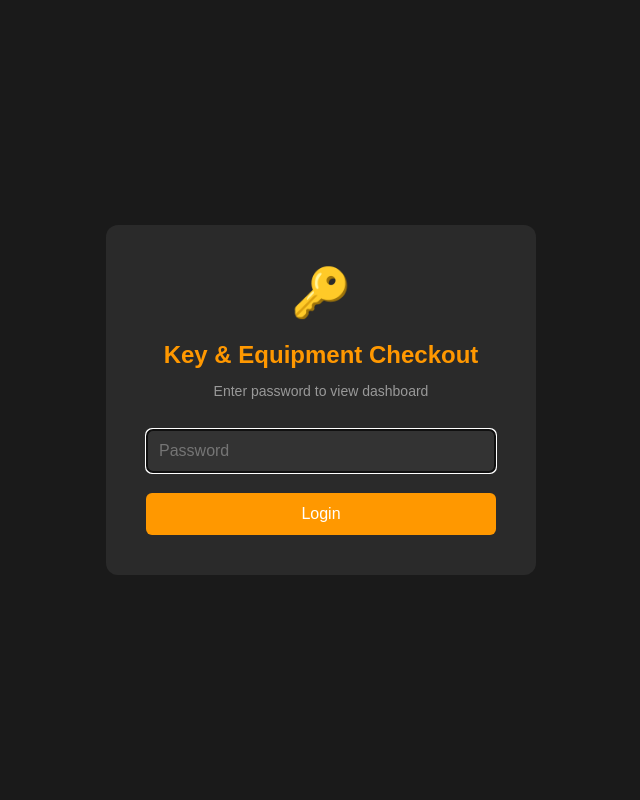
After one commit to sambollman/equipment-checkout-generic, a Flask app: page /dashboard/login in a window 1280 px wide. The commit adds this page. Shown: the whole page, without its empty margins (319-959 px from the left). Run offline with Flask 3, Linux system fonts and the light colour scheme.

Commit message:
Add dashboard password protection, update branding to Key & Equipment Checkout, remove police-specific references

```diff
--- a/app.py
+++ b/app.py
@@ -10,6 +10,9 @@ from functools import wraps
 # Kiosk authentication (HTTP Basic Auth)
 KIOSK_USER = os.getenv('KIOSK_USER', 'kiosk')
 KIOSK_PASS = os.getenv('KIOSK_PASS', 'change-this-in-production')
+
+# Dashboard password (protects the main dashboard view)
+DASHBOARD_PASS = os.getenv('DASHBOARD_PASS', '')
 
 def require_kiosk_auth(f):
     """Decorator to require HTTP Basic Auth for kiosk endpoints"""
@@ -21,6 +24,15 @@ def require_kiosk_auth(f):
         return f(*args, **kwargs)
     return decorated_function
 
+def require_dashboard_auth(f):
+    """Decorator to require dashboard login"""
+    @wraps(f)
+    def decorated_function(*args, **kwargs):
+        if DASHBOARD_PASS and not session.get('dashboard_authenticated'):
+            return redirect(url_for('dashboard_login'))
+        return f(*args, **kwargs)
+    return decorated_function
+
 # Okta proxy authentication (production)
 
 # Admin users authorized to access admin panel
@@ -58,6 +70,7 @@ def compact_database():
 
 
 @app.route('/')
+@require_dashboard_auth
 def index():
     """Main page showing all key fobs and their status"""
     conn = get_db()
@@ -752,6 +765,24 @@ def api_search_equipment():
         conn.close()
         return {'error': str(e)}, 500
 
+@app.route('/dashboard/login', methods=['GET', 'POST'])
+def dashboard_login():
+    """Dashboard login page"""
+    if request.method == 'POST':
+        password = request.form.get('password')
+        if password == DASHBOARD_PASS:
+            session['dashboard_authenticated'] = True
+            return redirect(url_for('index'))
+        else:
+            return render_template('dashboard_login.html', error='Invalid password')
+    return render_template('dashboard_login.html')
+
+@app.route('/dashboard/logout')
+def dashboard_logout():
+    """Dashboard logout"""
+    session.pop('dashboard_authenticated', None)
+    return redirect(url_for('dashboard_login'))
+
 # Admin login - only available if ADMIN_PASSWORD is set
 if ADMIN_PASSWORD:
     @app.route('/admin/login', methods=['GET', 'POST'])
--- /dev/null
+++ b/templates/dashboard_login.html
@@ -0,0 +1,81 @@
+<!DOCTYPE html>
+<html>
+<head>
+    <title>Dashboard Login</title>
+    <style>
+        body {
+            font-family: Arial, sans-serif;
+            background-color: #1a1a1a;
+            display: flex;
+            justify-content: center;
+            align-items: center;
+            height: 100vh;
+            margin: 0;
+        }
+        .login-container {
+            background: #2a2a2a;
+            padding: 40px;
+            border-radius: 12px;
+            width: 350px;
+            text-align: center;
+        }
+        h1 {
+            color: #FF9800;
+            margin-bottom: 10px;
+            font-size: 24px;
+        }
+        p {
+            color: #999;
+            margin-bottom: 30px;
+            font-size: 14px;
+        }
+        input[type="password"] {
+            width: 100%;
+            padding: 12px;
+            margin-bottom: 20px;
+            border: 1px solid #444;
+            border-radius: 6px;
+            background: #333;
+            color: white;
+            font-size: 16px;
+            box-sizing: border-box;
+        }
+        button {
+            width: 100%;
+            padding: 12px;
+            background: #FF9800;
+            color: white;
+            border: none;
+            border-radius: 6px;
+            font-size: 16px;
+            cursor: pointer;
+        }
+        button:hover {
+            background: #F57C00;
+        }
+        .error {
+            color: #f44336;
+            margin-bottom: 15px;
+            font-size: 14px;
+        }
+        .icon {
+            font-size: 48px;
+            margin-bottom: 20px;
+        }
+    </style>
+</head>
+<body>
+    <div class="login-container">
+        <div class="icon">🔑</div>
+        <h1>Key & Equipment Checkout</h1>
+        <p>Enter password to view dashboard</p>
+        {% if error %}
+            <div class="error">{{ error }}</div>
+        {% endif %}
+        <form method="POST">
+            <input type="password" name="password" placeholder="Password" autofocus>
+            <button type="submit">Login</button>
+        </form>
+    </div>
+</body>
+</html>
--- a/templates/index.html
+++ b/templates/index.html
@@ -373,7 +373,7 @@ body {
             <span class="slider"></span>
         </label>
     </div>
-    <h1>Vehicle & Equipment Checkout System</h1>
+    <h1>Key & Equipment Checkout System</h1>
     <a href="/admin/login" class="admin-link">Admin</a>
 
 
```
